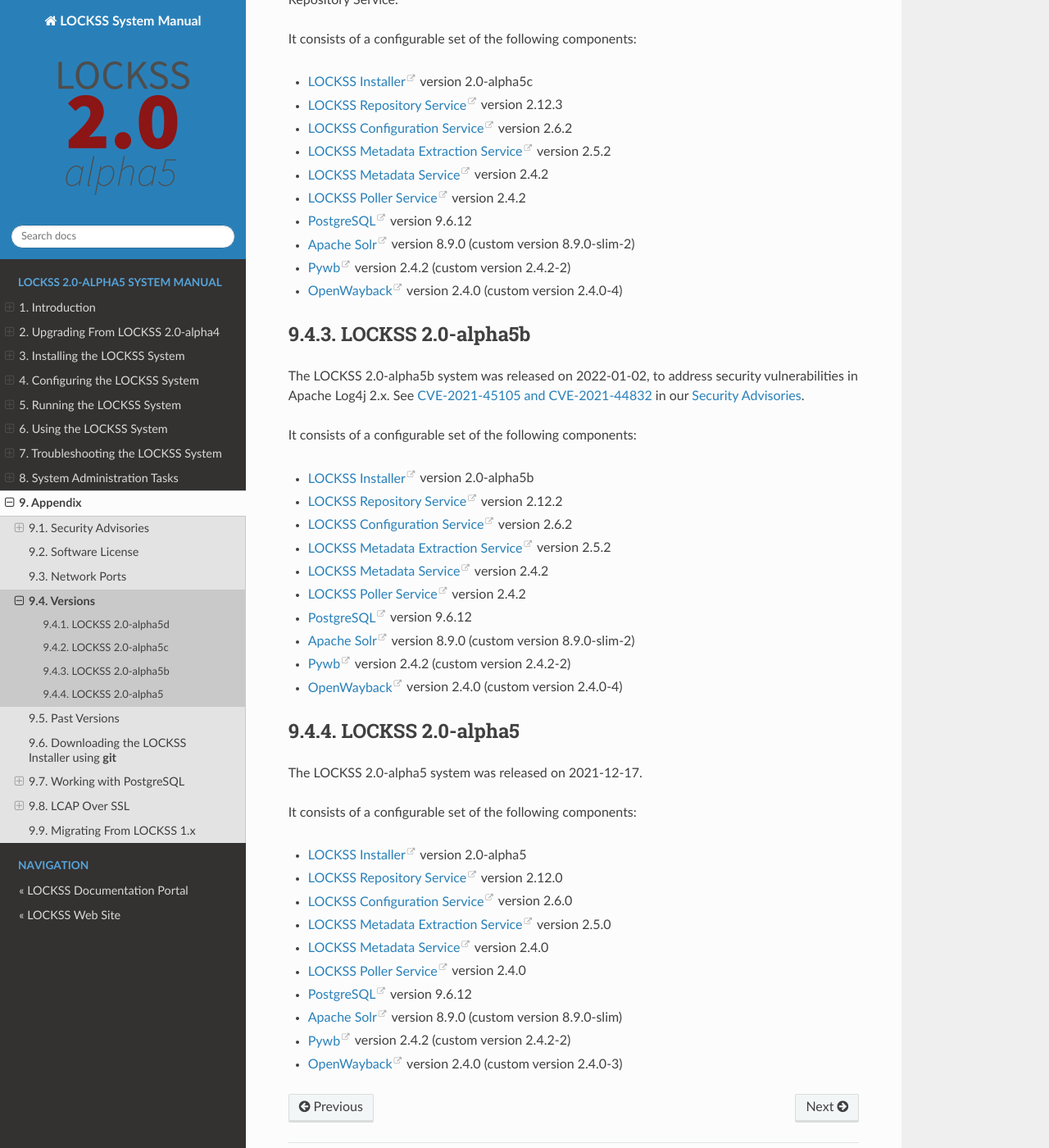
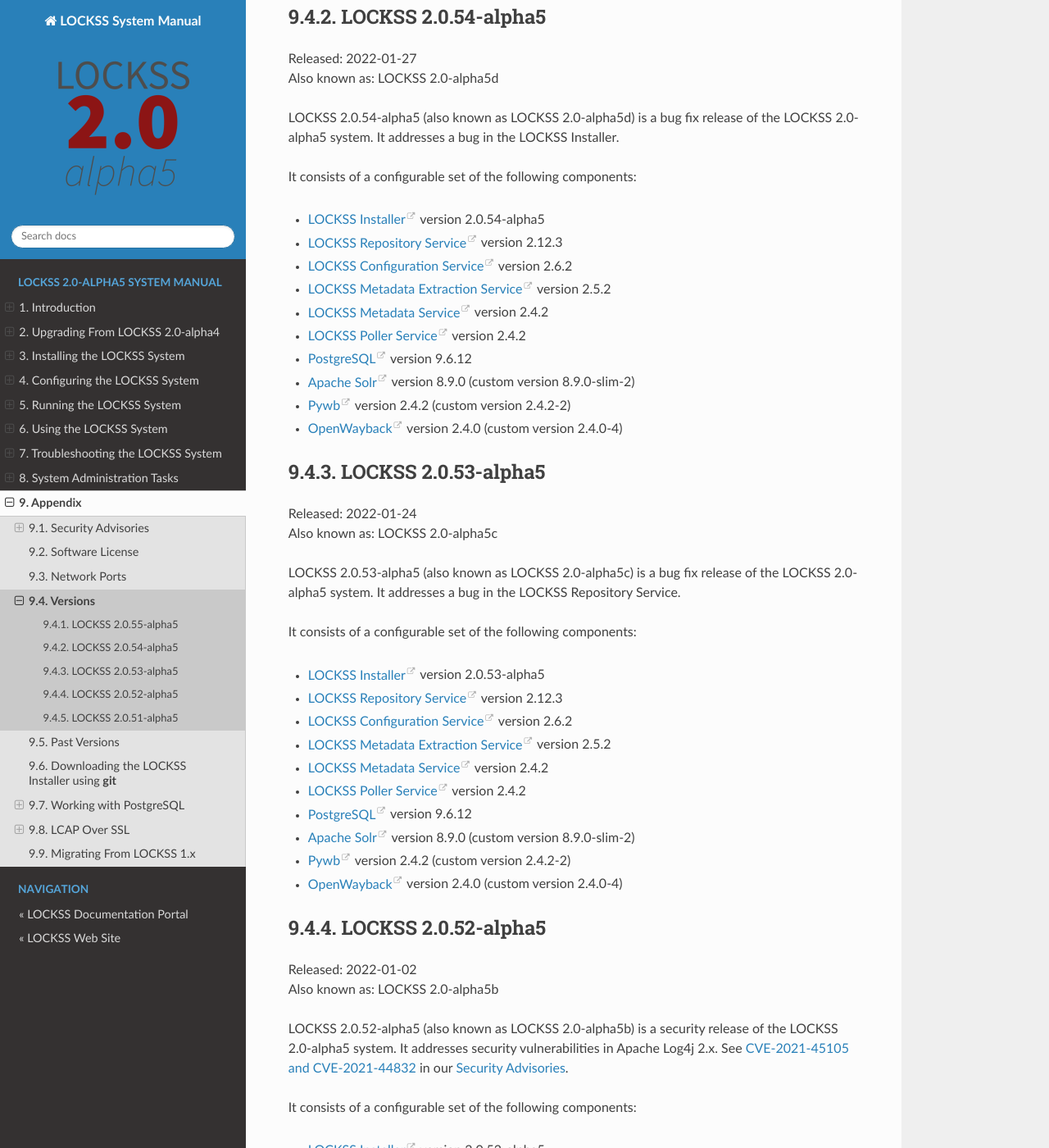
Before and after one commit to lockss/lockss-rtd-manual, a Sphinx documentation site: the page built from docs/appendix/versions.rst, in a window 1280 px wide and 1400 px high, scrolled down 782 px. Shown: the whole window at 82% size. Built offline with Sphinx 7.4.7 and the Read the Docs theme 2.0.0, drawn with Linux system fonts in a browser that asks for light colours; some of the changed text lies outside the part shown.

Commit message:
Disambiguate "2.0-alpha5" between the 2.0-alpha5 family in general and 2.0.51-alpha5 in particular in security advisories and release notes.
Cosmetic.

```diff
--- a/docs/appendix/security.rst
+++ b/docs/appendix/security.rst
@@ -14,8 +14,8 @@ CVE-2021-45105 and CVE-2021-44832
 
 .. attention::
 
-   **The LOCKSS 2.x system up to and including version 2.0-alpha5 (originally released 2021-12-17), and the custom Solr and OpenWayback containers it includes, are affected by CVE-2021-45105 and CVE-2021-44832.**
+   **The LOCKSS 2.x system up to and including 2.0.51-alpha5 (originally released 2021-12-17), and the custom Solr and OpenWayback containers it includes, are affected by CVE-2021-45105 and CVE-2021-44832.**
 
-   **The recommended remediation is to upgrade LOCKSS 2.x version 2.0-alpha5 (originally released 2021-12-17) or earlier to LOCKSS 2.0-alpha5b.**
+   **The recommended remediation is to upgrade LOCKSS 2.x version 2.0.51-alpha5 and earlier to LOCKSS 2.0.52-alpha5 or later.**
 
    See :doc:`lockss:security/cve-2021-45105` in the LOCKSS Documentation Portal's :doc:`lockss:security/index` pages.
--- a/docs/appendix/versions.rst
+++ b/docs/appendix/versions.rst
@@ -4,15 +4,18 @@ Versions
 
 .. COMMENT LATESTVERSION
 
-------------------
-LOCKSS 2.0-alpha5d
-------------------
+--------------------
+LOCKSS 2.0.55-alpha5
+--------------------
 
-The LOCKSS 2.0-alpha5d system was released on 2022-01-27, to address a bug in the LOCKSS Installer. It is the most recent release of the LOCKSS 2.x system.
+| Released: 2022-07-06
+| Also known as: LOCKSS 2.0-alpha5e
+
+LOCKSS 2.0.55-alpha5 (also known as LOCKSS 2.0-alpha5e) is a bug fix release and the latest version of the LOCKSS 2.0-alpha5 system. It addresses logging bugs in the LOCKSS Installer and the system's embedded Solr container.
 
 It consists of a configurable set of the following components:
 
-*  `LOCKSS Installer <https://github.com/lockss/lockss-installer>`_ version 2.0-alpha5d
+*  `LOCKSS Installer <https://github.com/lockss/lockss-installer>`_ version 2.0.55-alpha5
 
 *  `LOCKSS Repository Service <https://github.com/lockss/laaws-repository-service>`_ version 2.12.3
 
@@ -32,15 +35,18 @@ It consists of a configurable set of the following components:
 
 *  `OpenWayback <https://github.com/iipc/openwayback>`_ version 2.4.0 (custom version 2.4.0-4)
 
-------------------
-LOCKSS 2.0-alpha5c
-------------------
+--------------------
+LOCKSS 2.0.54-alpha5
+--------------------
 
-The LOCKSS 2.0-alpha5c system was released on 2022-01-24, to address a bug in the LOCKSS Repository Service.
+| Released: 2022-01-27
+| Also known as: LOCKSS 2.0-alpha5d
+
+LOCKSS 2.0.54-alpha5 (also known as LOCKSS 2.0-alpha5d) is a bug fix release of the LOCKSS 2.0-alpha5 system. It addresses a bug in the LOCKSS Installer.
 
 It consists of a configurable set of the following components:
 
-*  `LOCKSS Installer <https://github.com/lockss/lockss-installer>`_ version 2.0-alpha5c
+*  `LOCKSS Installer <https://github.com/lockss/lockss-installer>`_ version 2.0.54-alpha5
 
 *  `LOCKSS Repository Service <https://github.com/lockss/laaws-repository-service>`_ version 2.12.3
 
@@ -60,15 +66,49 @@ It consists of a configurable set of the following components:
 
 *  `OpenWayback <https://github.com/iipc/openwayback>`_ version 2.4.0 (custom version 2.4.0-4)
 
-------------------
-LOCKSS 2.0-alpha5b
-------------------
+--------------------
+LOCKSS 2.0.53-alpha5
+--------------------
 
-The LOCKSS 2.0-alpha5b system was released on 2022-01-02, to address security vulnerabilities in Apache Log4j 2.x. See :ref:`CVE-2021-45105 and CVE-2021-44832` in our :doc:`security`.
+| Released: 2022-01-24
+| Also known as: LOCKSS 2.0-alpha5c
+
+LOCKSS 2.0.53-alpha5 (also known as LOCKSS 2.0-alpha5c) is a bug fix release of the LOCKSS 2.0-alpha5 system. It addresses a bug in the LOCKSS Repository Service.
 
 It consists of a configurable set of the following components:
 
-*  `LOCKSS Installer <https://github.com/lockss/lockss-installer>`_ version 2.0-alpha5b
+*  `LOCKSS Installer <https://github.com/lockss/lockss-installer>`_ version 2.0.53-alpha5
+
+*  `LOCKSS Repository Service <https://github.com/lockss/laaws-repository-service>`_ version 2.12.3
+
+*  `LOCKSS Configuration Service <https://github.com/lockss/laaws-configservice>`_ version 2.6.2
+
+*  `LOCKSS Metadata Extraction Service <https://github.com/lockss/laaws-metadataextractor>`_ version 2.5.2
+
+*  `LOCKSS Metadata Service <https://github.com/lockss/laaws-metadataservice>`_ version 2.4.2
+
+*  `LOCKSS Poller Service <https://github.com/lockss/laaws-poller>`_ version 2.4.2
+
+*  `PostgreSQL <https://www.postgresql.org/>`_ version 9.6.12
+
+*  `Apache Solr <https://lucene.apache.org/solr/>`_ version 8.9.0 (custom version 8.9.0-slim-2)
+
+*  `Pywb <https://github.com/webrecorder/pywb>`_ version 2.4.2 (custom version 2.4.2-2)
+
+*  `OpenWayback <https://github.com/iipc/openwayback>`_ version 2.4.0 (custom version 2.4.0-4)
+
+--------------------
+LOCKSS 2.0.52-alpha5
+--------------------
+
+| Released: 2022-01-02
+| Also known as: LOCKSS 2.0-alpha5b
+
+LOCKSS 2.0.52-alpha5 (also known as LOCKSS 2.0-alpha5b) is a security release of the LOCKSS 2.0-alpha5 system. It addresses security vulnerabilities in Apache Log4j 2.x. See :ref:`CVE-2021-45105 and CVE-2021-44832` in our :doc:`security`.
+
+It consists of a configurable set of the following components:
+
+*  `LOCKSS Installer <https://github.com/lockss/lockss-installer>`_ version 2.0.52-alpha5
 
 *  `LOCKSS Repository Service <https://github.com/lockss/laaws-repository-service>`_ version 2.12.2
 
@@ -88,15 +128,18 @@ It consists of a configurable set of the following components:
 
 *  `OpenWayback <https://github.com/iipc/openwayback>`_ version 2.4.0 (custom version 2.4.0-4)
 
------------------
-LOCKSS 2.0-alpha5
------------------
+--------------------
+LOCKSS 2.0.51-alpha5
+--------------------
 
-The LOCKSS 2.0-alpha5 system was released on 2021-12-17.
+| Released: 2021-12-17
+| Also known as: LOCKSS 2.0-alpha5a
+
+LOCKSS 2.0.51-alpha5 (also known as LOCKSS 2.0-alpha5a) is the first release of the LOCKSS 2.0-alpha5 system.
 
 It consists of a configurable set of the following components:
 
-*  `LOCKSS Installer <https://github.com/lockss/lockss-installer>`_ version 2.0-alpha5
+*  `LOCKSS Installer <https://github.com/lockss/lockss-installer>`_ version 2.0.51-alpha5
 
 *  `LOCKSS Repository Service <https://github.com/lockss/laaws-repository-service>`_ version 2.12.0
 
```
Also changed, not shown: docs/index.rst (+12 -10 lines).
